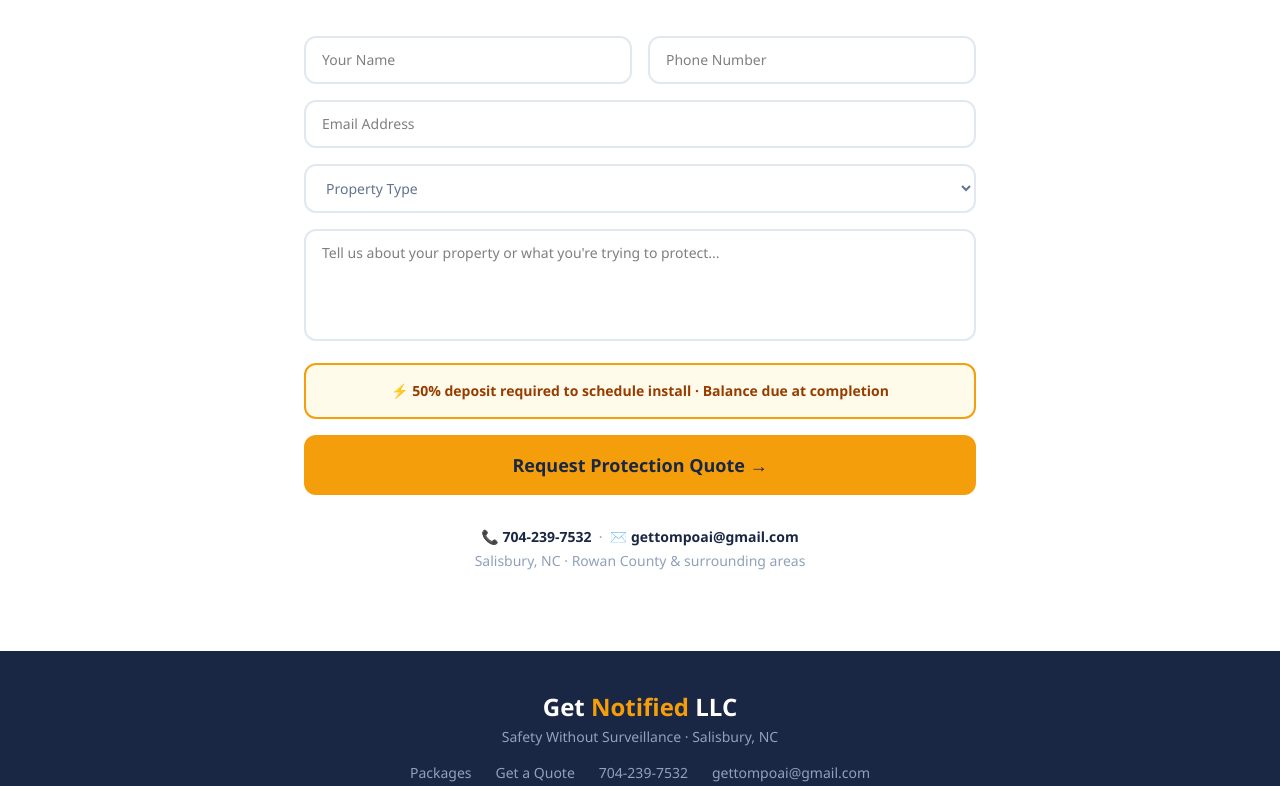
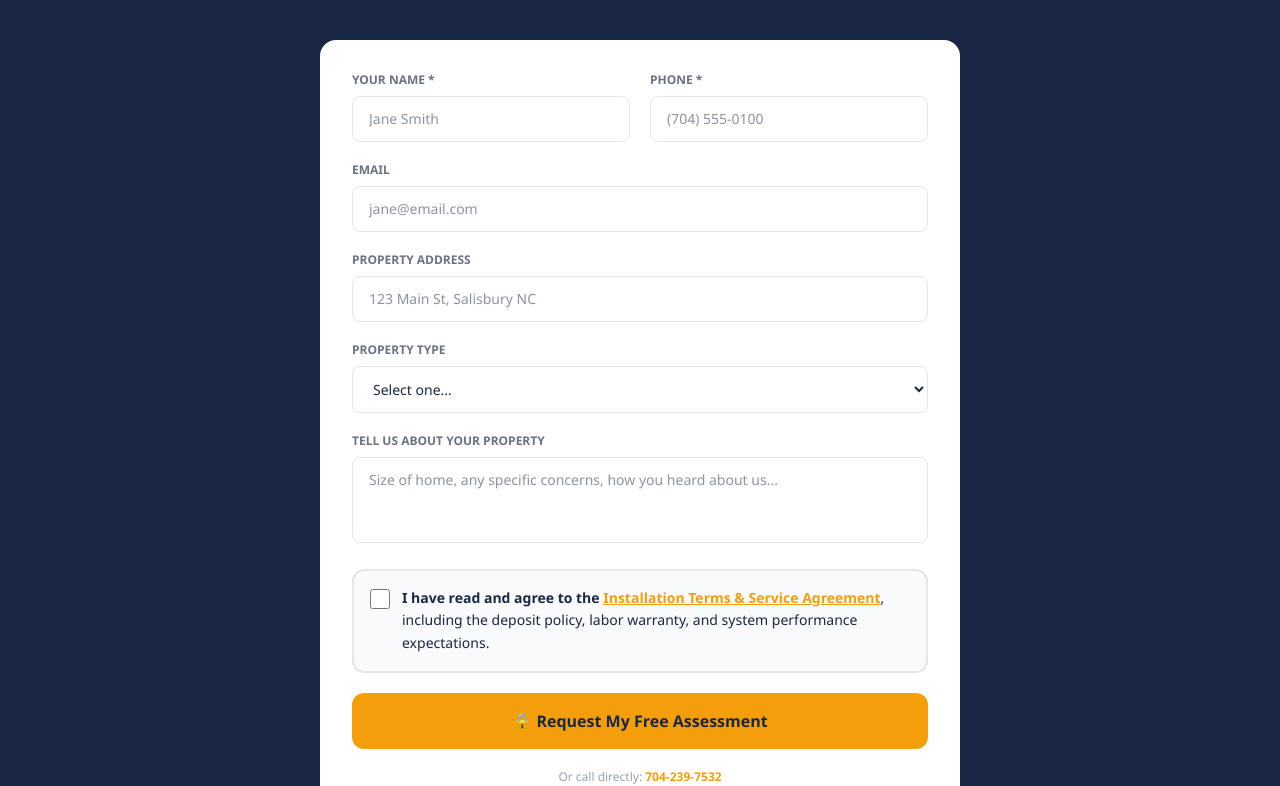
Before and after one commit to tompeezy/getnotified, a Next.js app: page / in a window 1280 px wide. Shown: the part 6441-7227 px from the top of the page. Built offline with nearby package versions, Linux system fonts and the light colour scheme.

Commit message:
Update Contact.tsx

```diff
--- a/components/Contact.tsx
+++ b/components/Contact.tsx
@@ -1,62 +1,179 @@
-"use client"
+'use client'
 import { useState } from 'react'
 
 export default function Contact() {
-  const [status, setStatus] = useState<'idle'|'sending'|'success'|'error'>('idle')
+  const [agreed, setAgreed] = useState(false)
+  const [submitted, setSubmitted] = useState(false)
+  const [submitting, setSubmitting] = useState(false)
+  const [error, setError] = useState('')
 
   async function handleSubmit(e: React.FormEvent<HTMLFormElement>) {
     e.preventDefault()
-    setStatus('sending')
+    if (!agreed) {
+      setError('Please read and agree to the service agreement before submitting.')
+      return
+    }
+    setError('')
+    setSubmitting(true)
+
     const form = e.currentTarget
     const data = new FormData(form)
-    data.append('access_key', 'deb92298-a9aa-4396-aa38-429b40c16695')
-    try {
-      const res = await fetch('https://api.web3forms.com/submit', { method: 'POST', body: data })
-      const json = await res.json()
-      if (json.success) { setStatus('success'); form.reset() }
-      else setStatus('error')
-    } catch { setStatus('error') }
+
+    const res = await fetch('https://api.web3forms.com/submit', {
+      method: 'POST',
+      body: data,
+    })
+
+    if (res.ok) {
+      setSubmitted(true)
+    } else {
+      setError('Something went wrong. Please call us directly at 704-239-7532.')
+    }
+    setSubmitting(false)
+  }
+
+  if (submitted) {
+    return (
+      <section className="py-16 bg-[#1a2744]" id="contact">
+        <div className="max-w-xl mx-auto px-4 text-center">
+          <div className="text-5xl mb-4">✅</div>
+          <h2 className="text-2xl font-bold text-white mb-3">Request Received!</h2>
+          <p className="text-gray-400">Thomas will reach out within 24 hours to schedule your free property assessment.</p>
+          <p className="text-[#f59e0b] font-bold mt-4">📞 704-239-7532</p>
+        </div>
+      </section>
+    )
   }
 
   return (
-    <section id="contact" className="py-20 px-6 bg-white">
-      <div className="max-w-2xl mx-auto">
-        <h2 className="text-3xl font-extrabold text-[#1a2744] text-center mb-4">Get a Free Quote</h2>
-        <p className="text-center text-slate-500 mb-10">Tell us about your property and we'll put together a custom protection plan.</p>
-        {status === 'success' ? (
-          <div className="bg-green-50 border-2 border-green-400 rounded-xl p-8 text-center">
-            <div className="text-4xl mb-3">✅</div>
-            <h3 className="text-xl font-extrabold text-green-800 mb-2">Quote Request Received!</h3>
-            <p className="text-green-700">Thomas will be in touch within 24 hours.</p>
+    <section className="py-16 bg-[#1a2744]" id="contact">
+      <div className="max-w-2xl mx-auto px-4">
+        <div className="text-center mb-10">
+          <h2 className="text-3xl font-bold text-white mb-3">Request a Free Assessment</h2>
+          <p className="text-gray-400">We'll visit your property, map every risk point, and give you a custom quote — no obligation.</p>
+        </div>
+
+        <form onSubmit={handleSubmit} className="bg-white rounded-2xl p-8 space-y-5">
+          <input type="hidden" name="access_key" value="deb92298-a9aa-4396-aa38-429b40c16695" />
+          <input type="hidden" name="subject" value="New Quote Request — Get Notified LLC" />
+          <input type="hidden" name="from_name" value="Get Notified LLC Website" />
+          <input type="checkbox" name="botcheck" className="hidden" style={{ display: 'none' }} />
+
+          <div className="grid grid-cols-1 sm:grid-cols-2 gap-5">
+            <div>
+              <label className="block text-xs font-bold text-gray-500 uppercase mb-2">Your Name *</label>
+              <input
+                type="text"
+                name="name"
+                required
+                placeholder="Jane Smith"
+                className="w-full border border-gray-200 rounded-lg px-4 py-3 text-[#1a2744] text-sm focus:outline-none focus:border-[#f59e0b] focus:ring-2 focus:ring-[#f59e0b]/20"
+              />
+            </div>
+            <div>
+              <label className="block text-xs font-bold text-gray-500 uppercase mb-2">Phone *</label>
+              <input
+                type="tel"
+                name="phone"
+                required
+                placeholder="(704) 555-0100"
+                className="w-full border border-gray-200 rounded-lg px-4 py-3 text-[#1a2744] text-sm focus:outline-none focus:border-[#f59e0b] focus:ring-2 focus:ring-[#f59e0b]/20"
+              />
+            </div>
           </div>
-        ) : (
-          <form className="space-y-4" onSubmit={handleSubmit}>
-            <div className="grid md:grid-cols-2 gap-4">
-              <input name="name" className="border-2 border-slate-200 rounded-xl px-4 py-3 w-full focus:outline-none focus:border-[#f59e0b] text-sm" placeholder="Your Name" required/>
-              <input name="phone" className="border-2 border-slate-200 rounded-xl px-4 py-3 w-full focus:outline-none focus:border-[#f59e0b] text-sm" placeholder="Phone Number" required/>
-            </div>
-            <input name="email" className="border-2 border-slate-200 rounded-xl px-4 py-3 w-full focus:outline-none focus:border-[#f59e0b] text-sm" placeholder="Email Address"/>
-            <select name="property_type" className="border-2 border-slate-200 rounded-xl px-4 py-3 w-full focus:outline-none focus:border-[#f59e0b] text-sm text-slate-500">
-              <option value="">Property Type</option>
-              <option>Primary Residence</option>
-              <option>Rental Property</option>
-              <option>Vacant Home</option>
-              <option>Multi-Unit</option>
-              <option>Senior / Elder Care</option>
-              <option>Commercial Facility</option>
+
+          <div>
+            <label className="block text-xs font-bold text-gray-500 uppercase mb-2">Email</label>
+            <input
+              type="email"
+              name="email"
+              placeholder="jane@email.com"
+              className="w-full border border-gray-200 rounded-lg px-4 py-3 text-[#1a2744] text-sm focus:outline-none focus:border-[#f59e0b] focus:ring-2 focus:ring-[#f59e0b]/20"
+            />
+          </div>
+
+          <div>
+            <label className="block text-xs font-bold text-gray-500 uppercase mb-2">Property Address</label>
+            <input
+              type="text"
+              name="address"
+              placeholder="123 Main St, Salisbury NC"
+              className="w-full border border-gray-200 rounded-lg px-4 py-3 text-[#1a2744] text-sm focus:outline-none focus:border-[#f59e0b] focus:ring-2 focus:ring-[#f59e0b]/20"
+            />
+          </div>
+
+          <div>
+            <label className="block text-xs font-bold text-gray-500 uppercase mb-2">Property Type</label>
+            <select
+              name="property_type"
+              className="w-full border border-gray-200 rounded-lg px-4 py-3 text-[#1a2744] text-sm focus:outline-none focus:border-[#f59e0b] focus:ring-2 focus:ring-[#f59e0b]/20"
+            >
+              <option value="">Select one...</option>
+              <option value="Home">Primary Home</option>
+              <option value="Rental Property">Rental Property</option>
+              <option value="Airbnb / Short-Term Rental">Airbnb / Short-Term Rental</option>
+              <option value="Vacation Home">Vacation Home</option>
+              <option value="Elder Safety">Elder Safety (parent / family member)</option>
+              <option value="Business">Small Business</option>
+              <option value="Other">Other</option>
             </select>
-            <textarea name="message" className="border-2 border-slate-200 rounded-xl px-4 py-3 w-full focus:outline-none focus:border-[#f59e0b] text-sm h-28 resize-none" placeholder="Tell us about your property or what you're trying to protect..."/>
-            <div className="bg-amber-50 border-2 border-[#f59e0b] rounded-xl p-4 text-sm text-amber-800 font-semibold text-center">⚡ 50% deposit required to schedule install · Balance due at completion</div>
-            <button type="submit" disabled={status==='sending'} className="w-full bg-[#f59e0b] text-[#1a2744] font-extrabold py-4 rounded-xl text-lg hover:bg-yellow-400 transition disabled:opacity-60">
-              {status==='sending' ? 'Sending...' : 'Request Protection Quote →'}
-            </button>
-            {status==='error' && <p className="text-red-500 text-center text-sm">Something went wrong. Call us at 704-239-7532.</p>}
-          </form>
-        )}
-        <div className="mt-8 text-center text-slate-400 text-sm">
-          <p>📞 <a href="tel:7042397532" className="text-[#1a2744] font-bold hover:text-[#f59e0b]">704-239-7532</a> &nbsp;·&nbsp; ✉️ <a href="mailto:gettompoai@gmail.com" className="text-[#1a2744] font-bold hover:text-[#f59e0b]">gettompoai@gmail.com</a></p>
-          <p className="mt-1">Salisbury, NC · Rowan County & surrounding areas</p>
-        </div>
+          </div>
+
+          <div>
+            <label className="block text-xs font-bold text-gray-500 uppercase mb-2">Tell Us About Your Property</label>
+            <textarea
+              name="message"
+              rows={3}
+              placeholder="Size of home, any specific concerns, how you heard about us..."
+              className="w-full border border-gray-200 rounded-lg px-4 py-3 text-[#1a2744] text-sm focus:outline-none focus:border-[#f59e0b] focus:ring-2 focus:ring-[#f59e0b]/20 resize-none"
+            />
+          </div>
+
+          {/* Agreement Checkbox */}
+          <div
+            className={`rounded-xl border-2 p-4 transition-colors cursor-pointer ${agreed ? 'border-[#f59e0b] bg-[#fef3c7]' : 'border-gray-200 bg-gray-50'}`}
+            onClick={() => setAgreed(!agreed)}
+          >
+            <label className="flex gap-3 items-start cursor-pointer">
+              <input
+                type="checkbox"
+                checked={agreed}
+                onChange={e => setAgreed(e.target.checked)}
+                onClick={e => e.stopPropagation()}
+                className="mt-0.5 w-5 h-5 accent-[#f59e0b] flex-shrink-0"
+              />
+              <span className="text-sm text-[#1a2744] leading-relaxed">
+                <strong>I have read and agree to the{' '}</strong>
+                <a
+                  href="/installation-terms"
+                  target="_blank"
+                  className="text-[#f59e0b] font-bold underline hover:text-[#e48e00]"
+                  onClick={e => e.stopPropagation()}
+                >
+                  Installation Terms &amp; Service Agreement
+                </a>
+                , including the deposit policy, labor warranty, and system performance expectations.
+              </span>
+            </label>
+          </div>
+
+          {error && (
+            <p className="text-red-500 text-sm font-medium text-center">{error}</p>
+          )}
+
+          <button
+            type="submit"
+            disabled={submitting}
+            className="w-full bg-[#f59e0b] text-[#1a2744] font-bold py-4 rounded-xl hover:bg-[#e48e00] transition-colors disabled:opacity-60 disabled:cursor-not-allowed text-base"
+          >
+            {submitting ? 'Sending...' : '🔒 Request My Free Assessment'}
+          </button>
+
+          <p className="text-center text-xs text-gray-400">
+            Or call directly:{' '}
+            <a href="tel:7042397532" className="text-[#f59e0b] font-bold hover:underline">704-239-7532</a>
+          </p>
+        </form>
       </div>
     </section>
   )
```
